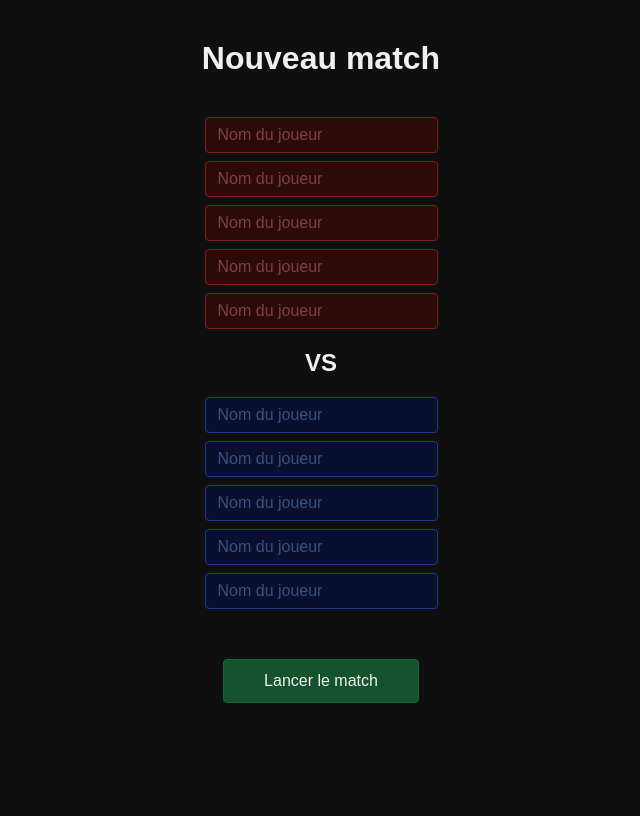
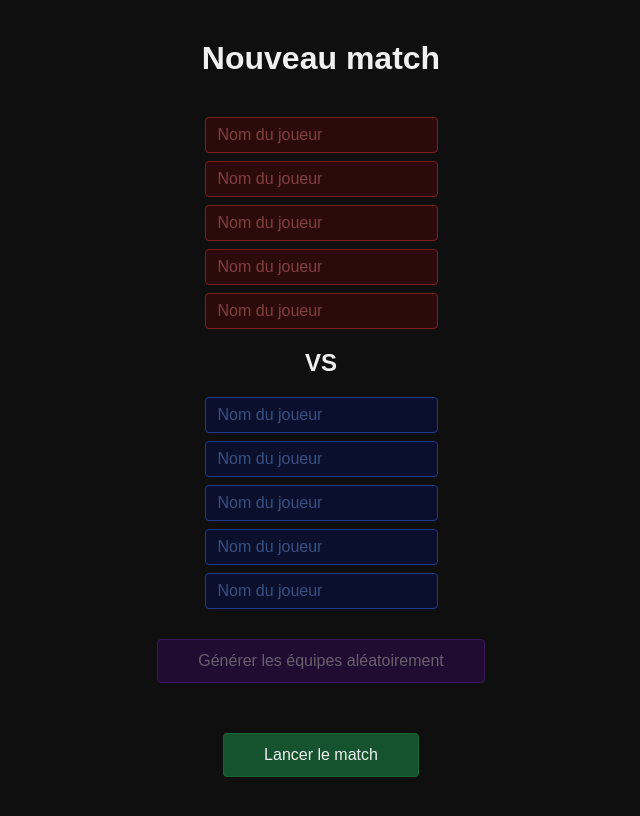
Before and after one commit to AlexandreGomesDaSilva/postgoal, a React (Vite) app in the folder client/: page /setup in a window 1280 px wide. Shown: the whole page, without its empty margins (319-959 px from the left). Built offline with nearby package versions, Linux system fonts and the light colour scheme.

Commit message:
feat: add random team generation button on setup page

```diff
--- a/client/src/pages/Setup.jsx
+++ b/client/src/pages/Setup.jsx
@@ -15,6 +15,17 @@ export default function Setup() {
       updatedTeam[index] = value;
       return { ...prev, [team]: updatedTeam };
     });
+  };
+
+  const allFilled = [...players.teamA, ...players.teamB].every((p) => p.trim() !== "");
+
+  const generateRandomTeams = () => {
+    const all = [...players.teamA, ...players.teamB];
+    for (let i = all.length - 1; i > 0; i--) {
+      const j = Math.floor(Math.random() * (i + 1));
+      [all[i], all[j]] = [all[j], all[i]];
+    }
+    setPlayers({ teamA: all.slice(0, 5), teamB: all.slice(5) });
   };
 
   const onSubmit = (e) => {
@@ -50,6 +61,14 @@ export default function Setup() {
               />
             ))}
           </div>
+          <button
+            type="button"
+            className="random-button"
+            onClick={generateRandomTeams}
+            disabled={!allFilled}
+          >
+            Générer les équipes aléatoirement
+          </button>
           <button type="submit" className="launch-button">Lancer le match</button>
         </form>
       </div>
--- a/client/src/styles/setup.scss
+++ b/client/src/styles/setup.scss
@@ -67,6 +67,28 @@
     color: #f0f0f0;
   }
 
+  .random-button {
+    display: block;
+    margin: 10px auto 0;
+    padding: 12px 40px;
+    background-color: #3b0764;
+    color: #e9d5ff;
+    border: 1px solid #7e22ce;
+    border-radius: 4px;
+    cursor: pointer;
+    font-size: 1rem;
+
+    &:hover:not(:disabled) {
+      background-color: #581c87;
+      color: #f3e8ff;
+    }
+
+    &:disabled {
+      opacity: 0.4;
+      cursor: not-allowed;
+    }
+  }
+
   .launch-button {
     display: block;
     margin: 30px auto 0;
```
